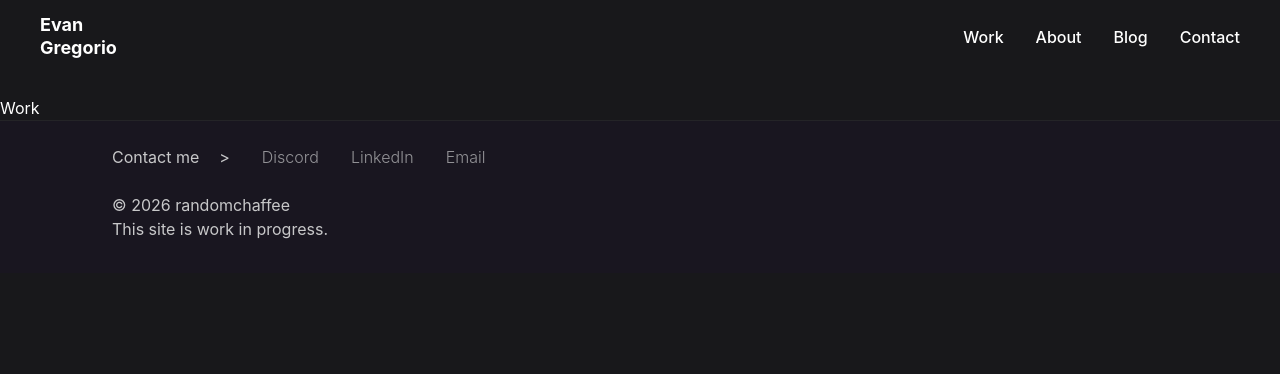
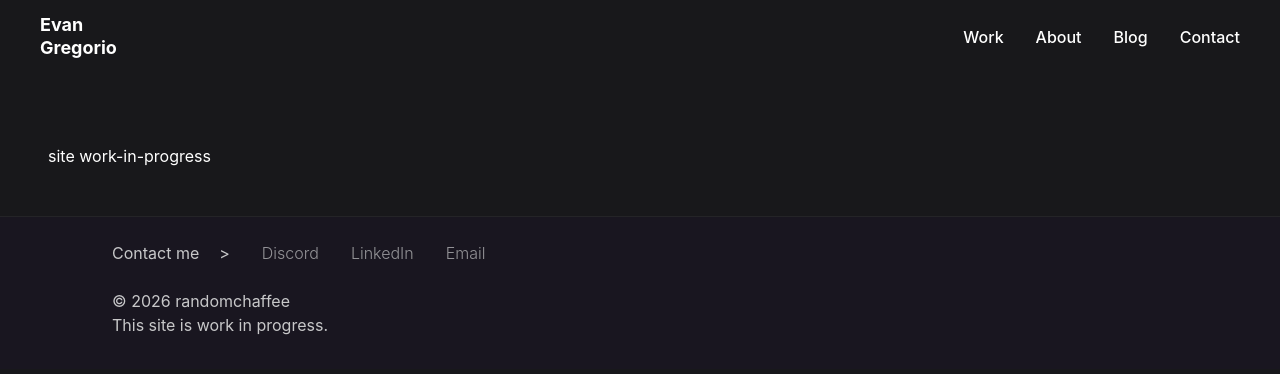
Before and after one commit to randomchaffee/portfolio, a React (Vite) app: page /work in a window 1280 px wide. Shown: the top 374 px of the page. Built offline with nearby package versions, Linux system fonts and the light colour scheme.

Commit message:
add a base work route

```diff
--- a/src/components/Navbar.tsx
+++ b/src/components/Navbar.tsx
@@ -57,7 +57,7 @@ const Navbar = () => {
           {/* left side */}
           <div className="flex flex-col items-center md:items-baseline text-lg font-bold leading-tight">
             <a
-              href="#"
+              href="/"
               className="flex flex-col text-sm md:text-lg md:py-0.5 font-bold leading-tight"
             >
               <span>Evan</span>
--- a/src/pages/Work.tsx
+++ b/src/pages/Work.tsx
@@ -1,7 +1,7 @@
 const Work = () => {
 
   return (
-    <div>Work</div>
+    <div className="p-12">site work-in-progress</div>
 
   )
 }
```
